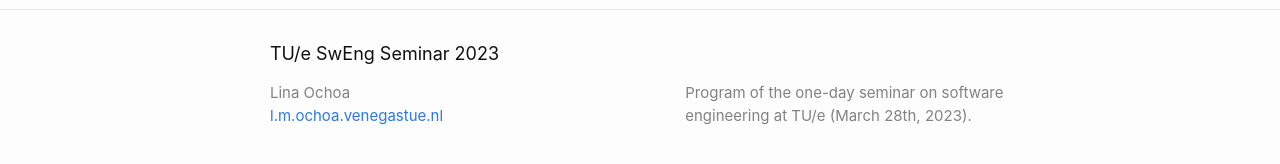
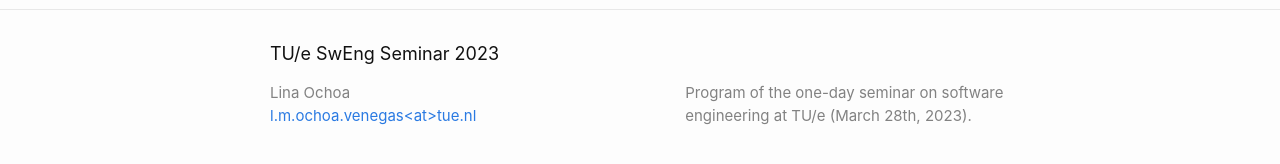
Before and after one commit to lmove/sweng-seminar, a Jekyll site: the page built from docs/_posts/2023-03-13-kelly-blincoe.md, in a window 1280 px wide. Shown: the part 713-877 px from the top of the page. Built offline with Jekyll 4.4.1, drawn with Linux system fonts in a browser that asks for light colours.

```diff
--- a/docs/_config.yml
+++ b/docs/_config.yml
@@ -1,6 +1,6 @@
 title: TU/e SwEng Seminar 2023
 author: Lina Ochoa
-email: l.m.ochoa.venegas<at>tue.nl
+email: l.m.ochoa.venegas&lt;at&gt;tue.nl
 description: > # this means to ignore newlines until "twitter_username:"
   Program of the one-day seminar on software engineering at TU/e (March 28th, 2023).
 
```
